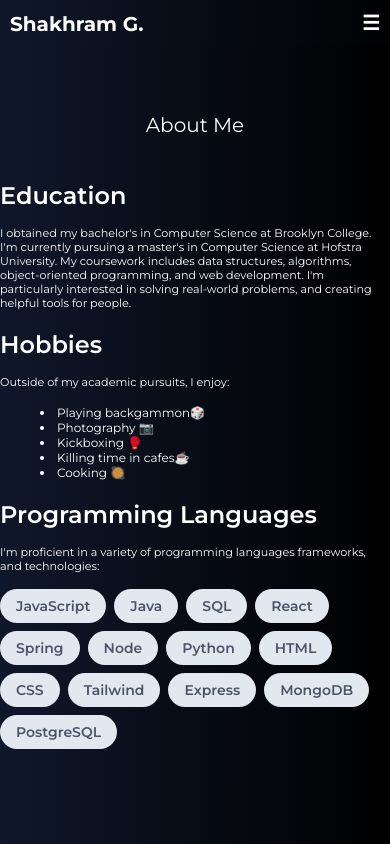
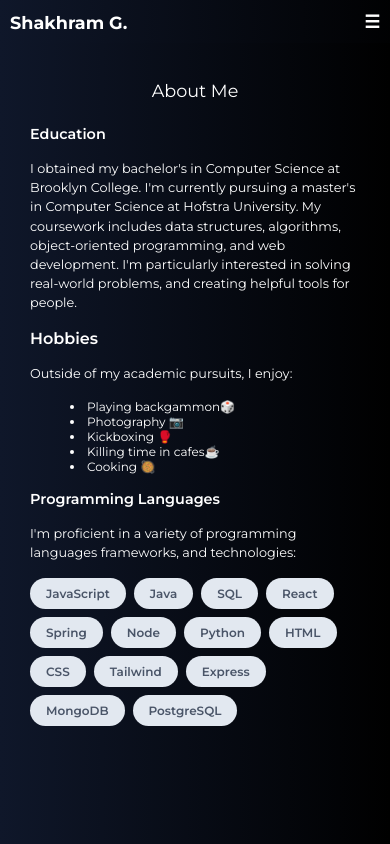
Before and after one commit to sgafurov/portfolio, a React (Create React App) app in the folder portfolio/: page /about in a window 390 px wide. Built offline with nearby package versions, Linux system fonts and the light colour scheme.

Commit message:
Edit index.css body padding and margin, and other css files

```diff
--- a/portfolio/src/components/About.js
+++ b/portfolio/src/components/About.js
@@ -76,7 +76,7 @@ export const About = () => {
     <div className="about-container">
       <h1 className="about-title">About Me</h1>
       <div className="about-text">
-        <h2 className="about-subtitle">Education</h2>
+        <h3 className="about-subtitle">Education</h3>
         <p className="about-paragraph">
           I obtained my bachelor's in Computer Science at Brooklyn College. I'm
           currently pursuing a master's in Computer Science at Hofstra
@@ -98,7 +98,7 @@ export const About = () => {
           <li>Cooking 🥘</li>
         </ul>
 
-        <h2 className="about-subtitle">Programming Languages</h2>
+        <h3 className="about-subtitle">Programming Languages</h3>
         <p className="about-paragraph">
           I'm proficient in a variety of programming languages frameworks, and
           technologies:
--- a/portfolio/src/components/Home.js
+++ b/portfolio/src/components/Home.js
@@ -45,7 +45,7 @@ export const Home = () => {
   }, [titleIndex, letterIndex]);
 
   return (
-    <div className="home-container">
+    <div className="home-container" id="home-container">
       <h1 className="hello">
         <span>Hi, I am </span>
         <span>
--- a/portfolio/src/index.css
+++ b/portfolio/src/index.css
@@ -5,17 +5,45 @@ body {
     sans-serif;
   -webkit-font-smoothing: antialiased;
   -moz-osx-font-smoothing: grayscale;
-  font-size: 16px; /* Base font size */
+  font-size: 16px;
+  /* Base font size */
+  margin-top: 50px;
+  margin-bottom: 50px;
+  padding: 30px;
 }
 
-code {
-  font-family: source-code-pro, Menlo, Monaco, Consolas, 'Courier New',
-    monospace;
+h1, h2, h3 {
+  margin: 0;
+  font-weight: bold;
 }
 
-/* Base font size for h1 */
 h1 {
-  font-size: 2.5rem;
+  font-size: 2rem;
+}
+
+h2 {
+  font-size: 1.75rem;
+}
+
+h3 {
+  font-size: 1.5rem;
+}
+
+p {
+  font-size: 1rem;
+  line-height: 1.5;
+}
+
+img {
+  max-width: 100%;
+  height: auto;
+}
+
+nav {
+  display: flex;
+  justify-content: space-between;
+  align-items: center;
+  padding: 10px;
 }
 
 /* Responsive font sizes */
@@ -23,11 +51,21 @@ h1 {
   body {
     font-size: 15px;
   }
+
   h1 {
-    font-size: 2rem;
+    font-size: 1.75rem; /* Adjusted from 2rem */
   }
+
+  h2 {
+    font-size: 1.5rem; /* Adjusted from 1.75rem */
+  }
+
+  h3 {
+    font-size: 1.25rem; /* Adjusted from 1.5rem */
+  }
+
   p {
-    font-size: 1rem;
+    font-size: 0.95rem;
   }
 }
 
@@ -35,11 +73,21 @@ h1 {
   body {
     font-size: 14px;
   }
+
   h1 {
-    font-size: 2rem;
+    font-size: 1.5rem; /* Adjusted from 1.75rem */
   }
+
+  h2 {
+    font-size: 1.25rem; /* Adjusted from 1.5rem */
+  }
+
+  h3 {
+    font-size: 1.1rem; /* Adjusted from 1.25rem */
+  }
+
   p {
-    font-size: 1rem;
+    font-size: 0.9rem;
   }
 }
 
@@ -47,11 +95,25 @@ h1 {
   body {
     font-size: 13px;
   }
+
   h1 {
-    font-size: 1.5rem;
+    font-size: 1.25rem; /* Adjusted from 1.5rem */
   }
+
+  h2 {
+    font-size: 1.1rem; /* Adjusted from 1.25rem */
+  }
+
+  h3 {
+    font-size: 1rem; /* Adjusted from 1.1rem */
+  }
+
   p {
-    font-size: 0.8rem;
+    font-size: 0.85rem;
+  }
+
+  nav {
+    flex-direction: column;
   }
 }
 
@@ -59,10 +121,25 @@ h1 {
   body {
     font-size: 12px;
   }
+
   h1 {
-    font-size: 1.25rem;
+    font-size: 1.1rem; /* Adjusted from 1.25rem */
   }
+
+  h2 {
+    font-size: 1rem; /* Adjusted from 1.1rem */
+  }
+
+  h3 {
+    font-size: 0.9rem; /* Adjusted from 1rem */
+  }
+
   p {
-    font-size: 0.7rem;
+    font-size: 0.8rem;
+  }
+
+  nav {
+    flex-direction: column;
+    align-items: flex-start;
   }
 }
--- a/portfolio/src/styles/About.css
+++ b/portfolio/src/styles/About.css
@@ -3,7 +3,6 @@
     flex-direction: column;
     align-items: center;
     text-align: center;
-    margin-bottom: 50px;
 }
 
 .about-title {
@@ -17,7 +16,6 @@
 }
 
 .about-subtitle {
-    font-size: 1.5rem;
     font-weight: 600;
     margin-bottom: 1rem;
 }
@@ -43,7 +41,6 @@
     background-color: #e2e8f0;
     border-radius: 9999px;
     padding: 0.5rem 1rem;
-    font-size: 0.875rem;
     font-weight: 600;
     color: #4a5568;
 }
--- a/portfolio/src/styles/Contact.css
+++ b/portfolio/src/styles/Contact.css
@@ -16,7 +16,6 @@
     width: 330px;
     border-radius: 15px;
     border-style: none;
-    font-size: 16px;
     padding: 10px;
 }
 
--- a/portfolio/src/styles/Home.css
+++ b/portfolio/src/styles/Home.css
@@ -1,11 +1,6 @@
 body {
     padding-bottom: 0 !important;
-}
-
-body {
-    margin: 0;
-    padding-top: 100px;
-    padding-bottom: 50px;
+    margin-bottom: 0 !important;
 }
 
 .hello {
@@ -20,7 +15,6 @@ body {
 .cursor-blink {
     animation: blinker 1s linear infinite;
     color: white;
-    font-size: 140%;
 }
 
 @keyframes blinker {
@@ -30,12 +24,13 @@ body {
 }
 
 .icon-container {
+    margin: 0 auto;
+    margin-top: 100px;
+    margin-bottom: 100px;
     position: relative;
-    margin: 0 auto;
     width: 400px;
     height: auto;
     z-index: 1;
-    margin-top: 80px;
 }
 
 @keyframes breathing {
@@ -87,7 +82,6 @@ body {
 
 .intro {
     word-wrap: break-word;
-    font-size: 18px;
     line-height: 1.5;
     margin: 10px;
 }
@@ -116,6 +110,9 @@ body {
 }
 
 @media (max-width: 768px) {
+    .hello {
+        font-size: 20px;
+    }
     .intro-container {
         width: fit-content;
         max-width: 350px;
@@ -123,6 +120,8 @@ body {
 
     .icon-container {
         width: 60%;
+        margin-top: 50px;
+        margin-bottom: 50px;
     }
 
     .about-me-icon {
--- a/portfolio/src/styles/Navbar.css
+++ b/portfolio/src/styles/Navbar.css
@@ -94,10 +94,6 @@ nav li:last-child {
 }
 
 @media (max-width: 768px) {
-    .navbar-links {
-        font-size: 16px;
-    }
-
     .logo {
         width: 100%;
     }
--- a/portfolio/src/styles/Projects.css
+++ b/portfolio/src/styles/Projects.css
@@ -1,7 +1,6 @@
 .projects-container {
     max-width: 850px;
     margin: 0 auto;
-    margin-bottom: 50px;
     justify-content: center;
 }
 
@@ -47,18 +46,14 @@
     text-decoration: none;
     color: inherit;
     border-bottom: 1px solid white;
-}gi
+}
 
-.technologies-used, .technologies-used p{
+.technologies-used, .technologies-used p {
     margin: 0;
     padding: 0;
 }
 
 @media (max-width: 768px) {
-    .projects-container {
-        padding: 0 50px 0 50px;
-    }
-
     .projects-title {
         margin-bottom: 10px;
     }
--- a/portfolio/src/styles/Resume.css
+++ b/portfolio/src/styles/Resume.css
@@ -116,7 +116,6 @@
 }
 
 .education-item strong {
-    font-size: 1.2rem;
     margin-right: 10px;
 }
 
```
